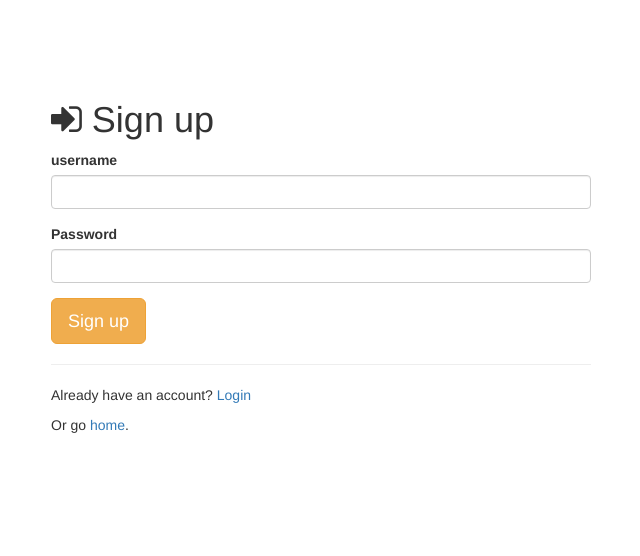
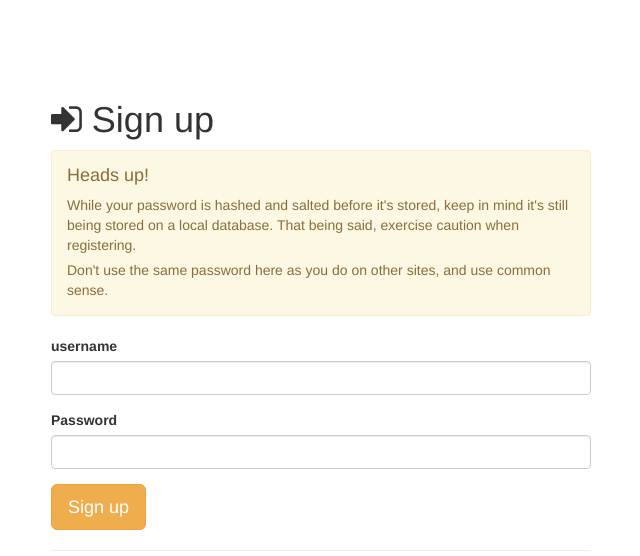
Before and after one commit to cmdd/leetclicker, a Node project: template views/signup.ejs in a window 1280 px wide. Shown: the top 556 px of the page, without its empty margins (319-959 px from the left). Run offline with Node 20 templates, Linux system fonts and the light colour scheme; the template is opened without the code that fills it, so the values that code supplies are empty; some libraries are stand-ins or nearby versions.

Commit message:
last polishing commits before working on saving and/or merging back to master

```diff
--- a/public/css/style.css
+++ b/public/css/style.css
@@ -28,7 +28,7 @@ ul.nav[role="tablist"] {
   padding-left: 0px;
 }
 
-#other-info {
+#other-info, #settings-col-2 {
   padding-right: 0px;
 }
 
--- a/public/js/main.js
+++ b/public/js/main.js
@@ -1,6 +1,7 @@
 // TODO: Single Game object?
 // TODO: SAVING!
 //       Use LocalStorage for now, but rely on the server for all the relevant data later
+//       Let a function handle this
 
 // TODO: Scoping to prevent changing values from console
 
@@ -12,6 +13,8 @@
 //       If # is too big, use exponent form (1235e+5) via .toExponential()
 
 // TODO: "Activity" function, takes a tab ("Main", etc) as an argument and flashes the bg color
+
+// TODO: If values are same (when updating), don't change (maybe)
 
 // js prototypes because js is stupid and awful
 Number.prototype.toFixedDown = function(digits) {
--- a/views/signup.ejs
+++ b/views/signup.ejs
@@ -20,6 +20,17 @@
         <% if (message.length > 0) { %>
             <div class="alert alert-danger"><%= message %></div>
         <% } %>
+
+        <div class="alert alert-warning" role="alert">
+          <h4>Heads up!</h4>
+          <p>
+            While your password is hashed and salted before it's stored, keep in mind it's still being stored on a local database.
+            That being said, exercise caution when registering.
+          </p>
+          <p>
+            Don't use the same password here as you do on other sites, and use common sense.
+          </p>
+        </div>
 
         <!-- LOGIN FORM -->
         <form action="/signup" method="post">
```
Also changed, not shown: views/index.ejs (+29 -1 lines).
